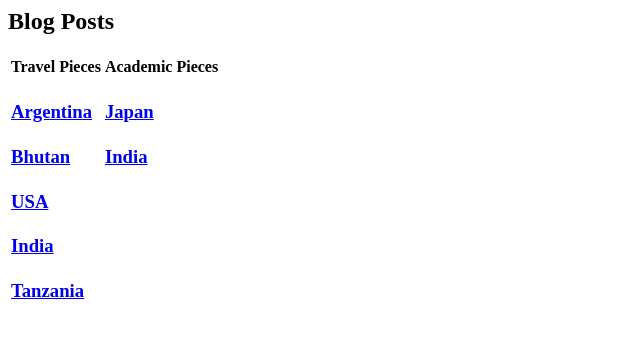
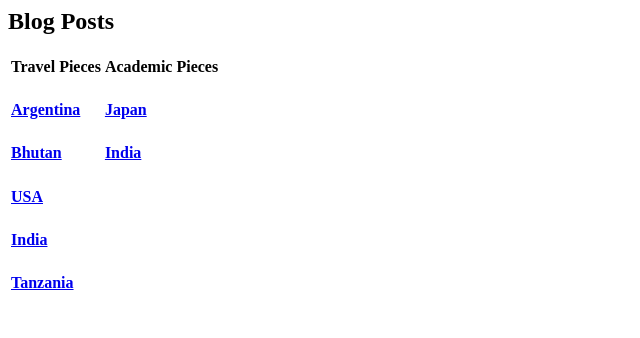
Before and after one commit to jakeols/zora, a plain HTML site: page ajax/pages/blog.html in a window 1280 px wide. Shown: the whole page, without its empty margins (0-640 px from the left). Drawn offline with Linux system fonts and the light colour scheme.

Commit message:
argentina changes

```diff
--- a/ajax/pages/blog.html
+++ b/ajax/pages/blog.html
@@ -18,8 +18,9 @@
     <i class="mdi-navigation-close indigo-text text-darken-4"></i>
 </a>
 <body>
+  <div class="container">
+    <div class="row">
   <h2> Blog Posts</h2>
-<div class="container>">
   <table class="table">
     <tbody>
       <tr>
@@ -27,24 +28,26 @@
         <td><h4>Academic Pieces</h4></td>
       </tr>
     <tr>
-      <td><h3><a href="argentina.html">Argentina</a></h3></td>
-      <td><h3><a href="japan.html">Japan</a></h3></td>
+      <td><h4><a href="argentina.html">Argentina</a></h4></td>
+      <td><h4><a href="japan.html">Japan</a></h4></td>
   </tr>
   <tr>
-  <td><h3><a href="bhutan.html">Bhutan</a></h3></td>
-  <td><h3><a href="india2.html">India</a></h3></td>
+  <td><h4><a href="bhutan.html">Bhutan</a></h4></td>
+  <td><h4><a href="india2.html">India</a></h34</td>
 
 </tr>
 <tr>
-<td><h3><a href="usa.html">USA</a></h3></td>
+<td><h4><a href="usa.html">USA</a></h4></td>
 </tr>
 <tr>
-<td><h3><a href="india.html">India</a></h3></td>
+<td><h4><a href="india.html">India</a></h4></td>
 </tr>
 <tr>
-<td><h3><a href="tanzania.html">Tanzania</a></h3></td>
+<td><h4><a href="tanzania.html">Tanzania</a></h4></td>
 </tr>
 </tbody>
-  </table>
+</table>
+</div>
 </div>
 </body>
+</html>
```
Also changed, not shown: argentina.html (+5 -0 lines).
